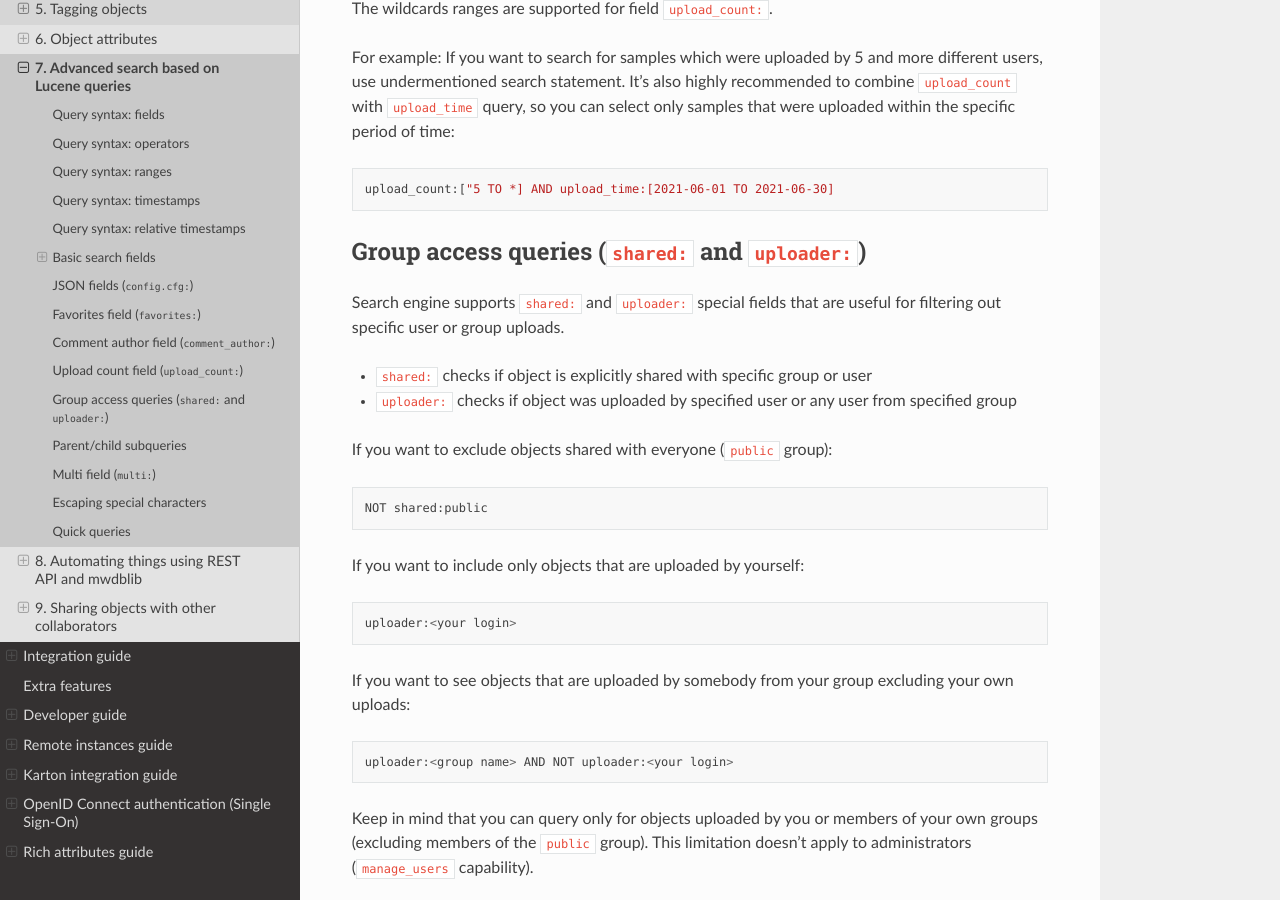
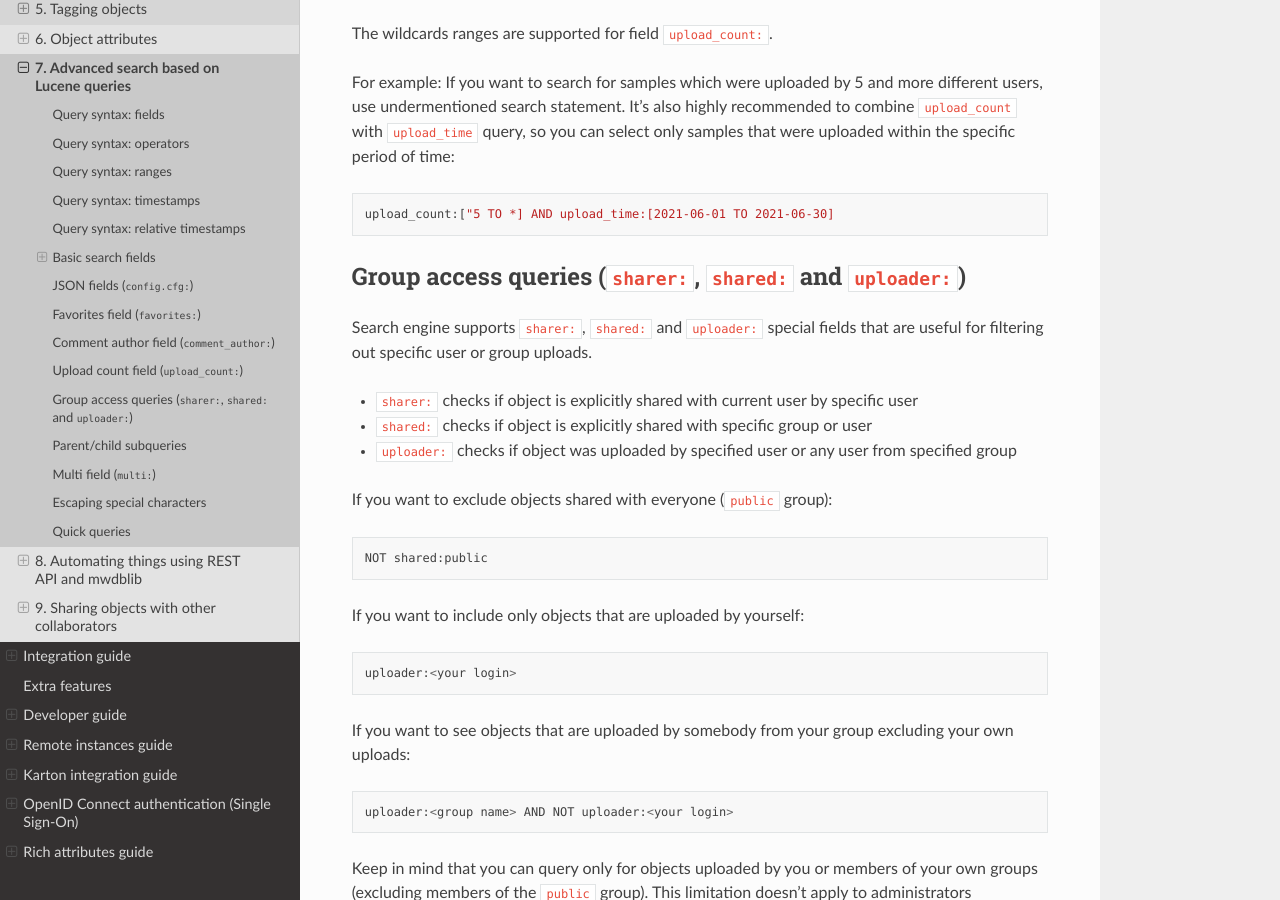
Before and after one commit to CERT-Polska/mwdb-core, a Sphinx documentation site: the page built from docs/user-guide/7-Lucene-search.rst, in a window 1280 px wide and 900 px high, scrolled down 8235 px. Built offline with Sphinx 7.4.7 and the Read the Docs theme 2.0.0, drawn with Linux system fonts in a browser that asks for light colours.

Commit message:
Add comment and documentation

```diff
--- a/docs/user-guide/7-Lucene-search.rst
+++ b/docs/user-guide/7-Lucene-search.rst
@@ -258,6 +258,7 @@ There are also other fields that have special meaning. They will be described in
 
 
 * ``favorites:<string>``
+* ``sharer:<string>``
 * ``shared:<string>``
 * ``uploader:<string>``
 * ``parent:<subquery>``
@@ -385,12 +386,12 @@ so you can select only samples that were uploaded within the specific period of
 
    upload_count:["5 TO *] AND upload_time:[2021-06-01 TO 2021-06-30]
 
-Group access queries (\ ``shared:`` and ``uploader:``\ )
+Group access queries (\ ``sharer:``, ``shared:`` and ``uploader:``\ )
 ------------------------------------------------------------
 
-Search engine supports ``shared:`` and ``uploader:`` special fields that are useful for filtering out specific user or group uploads.
+Search engine supports ``sharer:``, ``shared:`` and ``uploader:`` special fields that are useful for filtering out specific user or group uploads.
 
-
+* ``sharer:`` checks if object is explicitly shared with current user by specific user
 * ``shared:`` checks if object is explicitly shared with specific group or user
 * ``uploader:`` checks if object was uploaded by specified user or any user from specified group
 
```
Also changed, not shown: 1 other file.
